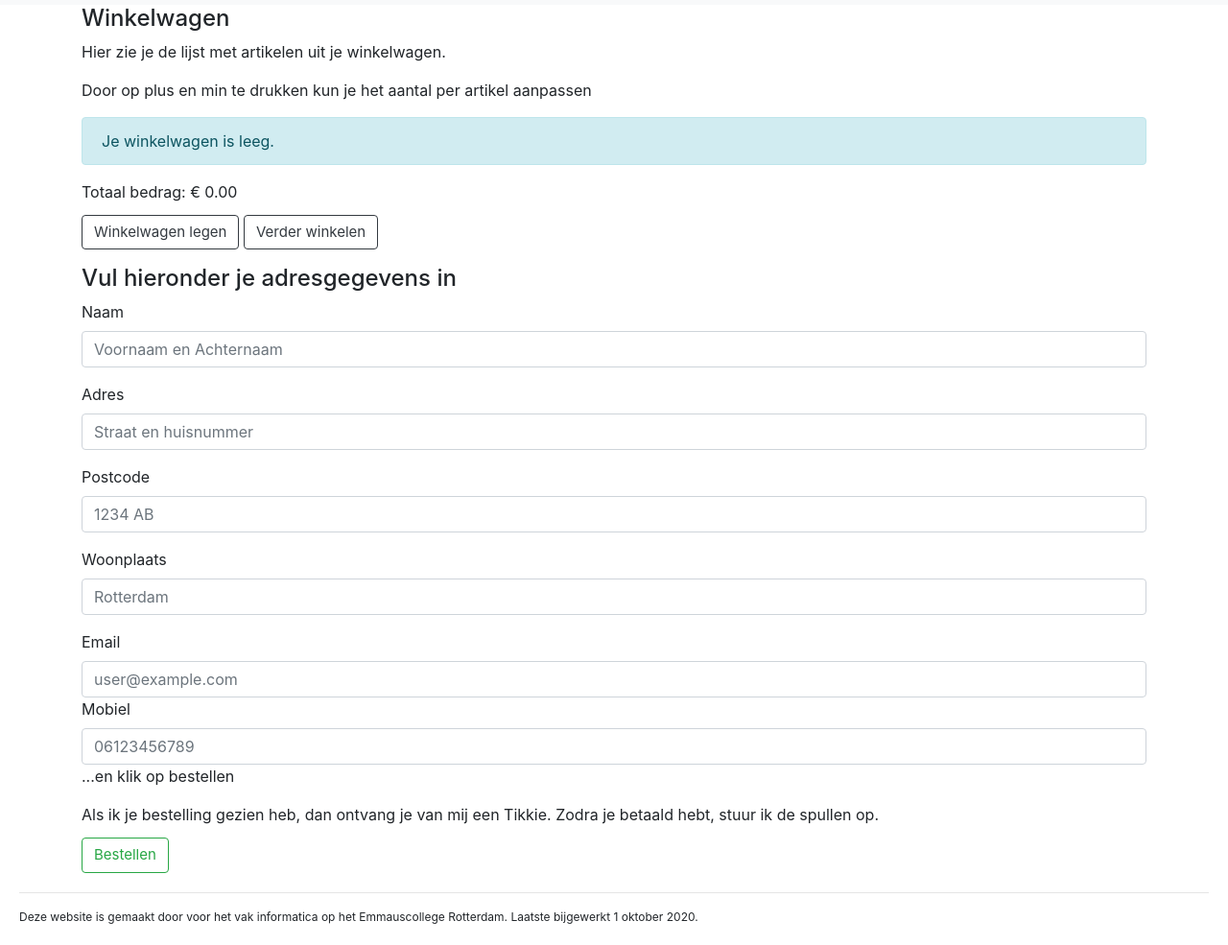
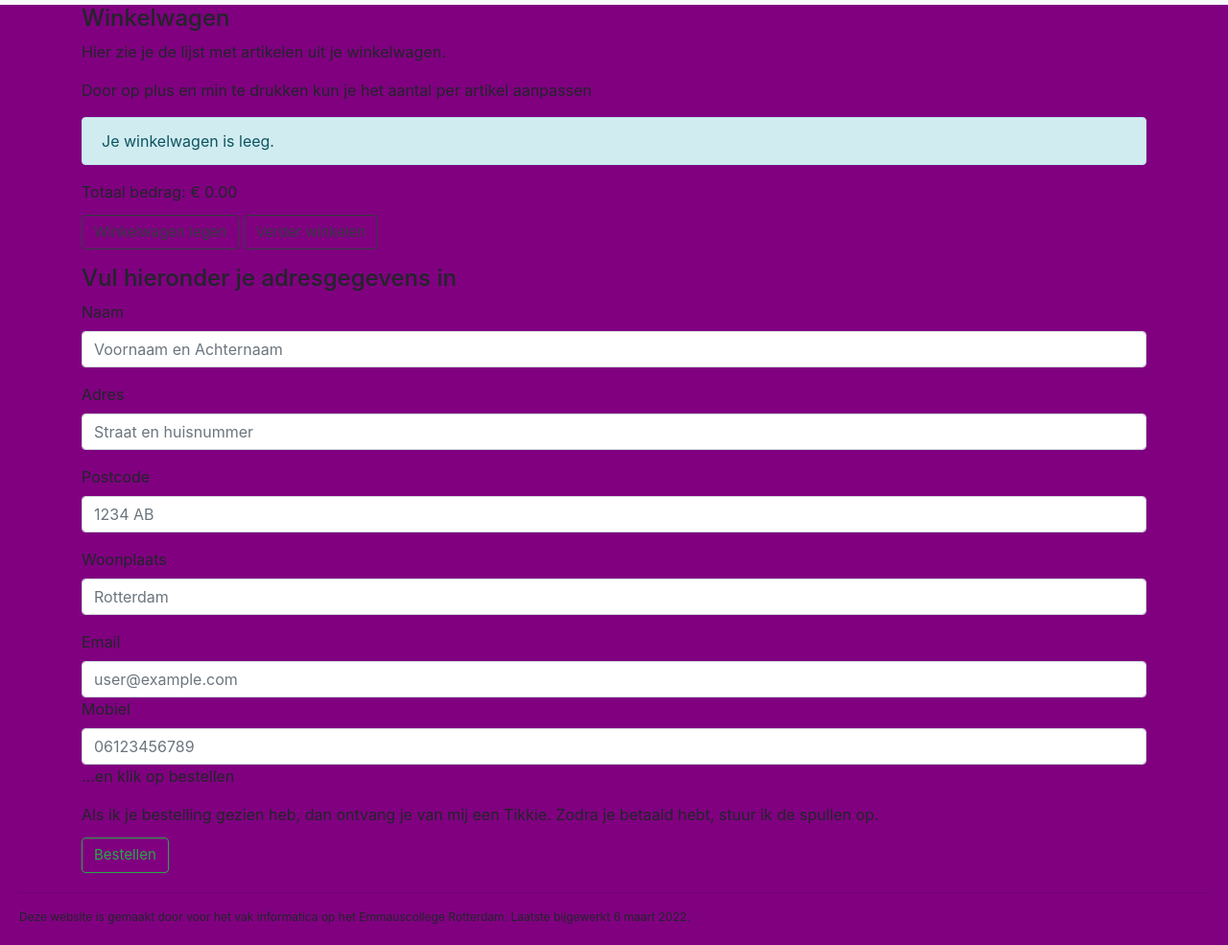
Before and after one commit to emmaus-archief/2122-5Hin2-webshop-Tijn-Sweder, a website: page web/basket.html in a window 1280 px wide. Shown: the part 51-1036 px from the top of the page at 96% size. Drawn offline with nearby package versions, Linux system fonts and the light colour scheme.

Commit message:
achtergrond

```diff
--- a/web/basket.html
+++ b/web/basket.html
@@ -157,7 +157,7 @@
     </main>
     <footer>
       <hr>
-      <p>Deze website is gemaakt door <naam leerling> voor het vak informatica op het Emmauscollege Rotterdam. Laatste bijgewerkt 1 oktober 2020.</p>
+      <p>Deze website is gemaakt door <naam leerling> voor het vak informatica op het Emmauscollege Rotterdam. Laatste bijgewerkt 6 maart 2022.</p>
     </footer>
 
     <script src="/js/basket.js"></script>
--- a/web/css/style.css
+++ b/web/css/style.css
@@ -1,4 +1,10 @@
 /* all pages */
+body, main {
+    background-color: purple;
+}
+
+
+
 
 footer {
   margin: 20px;
```
